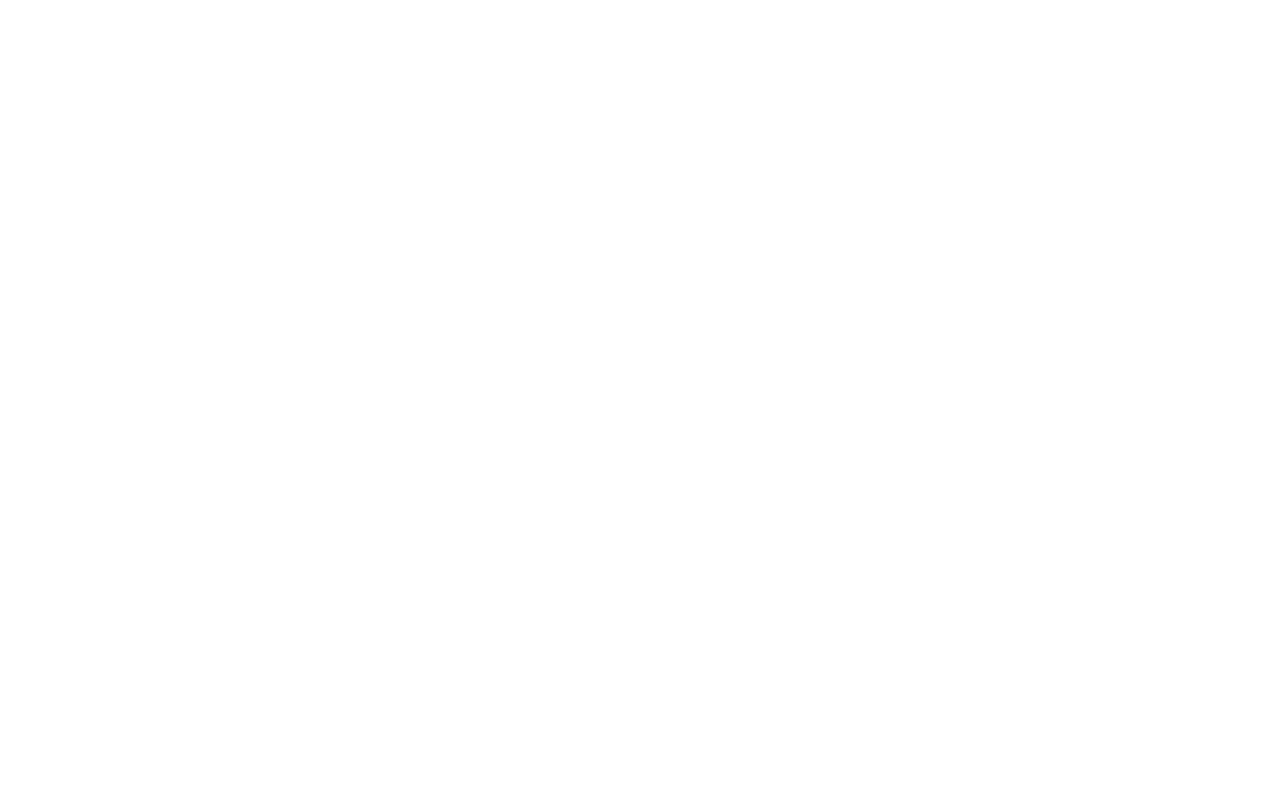
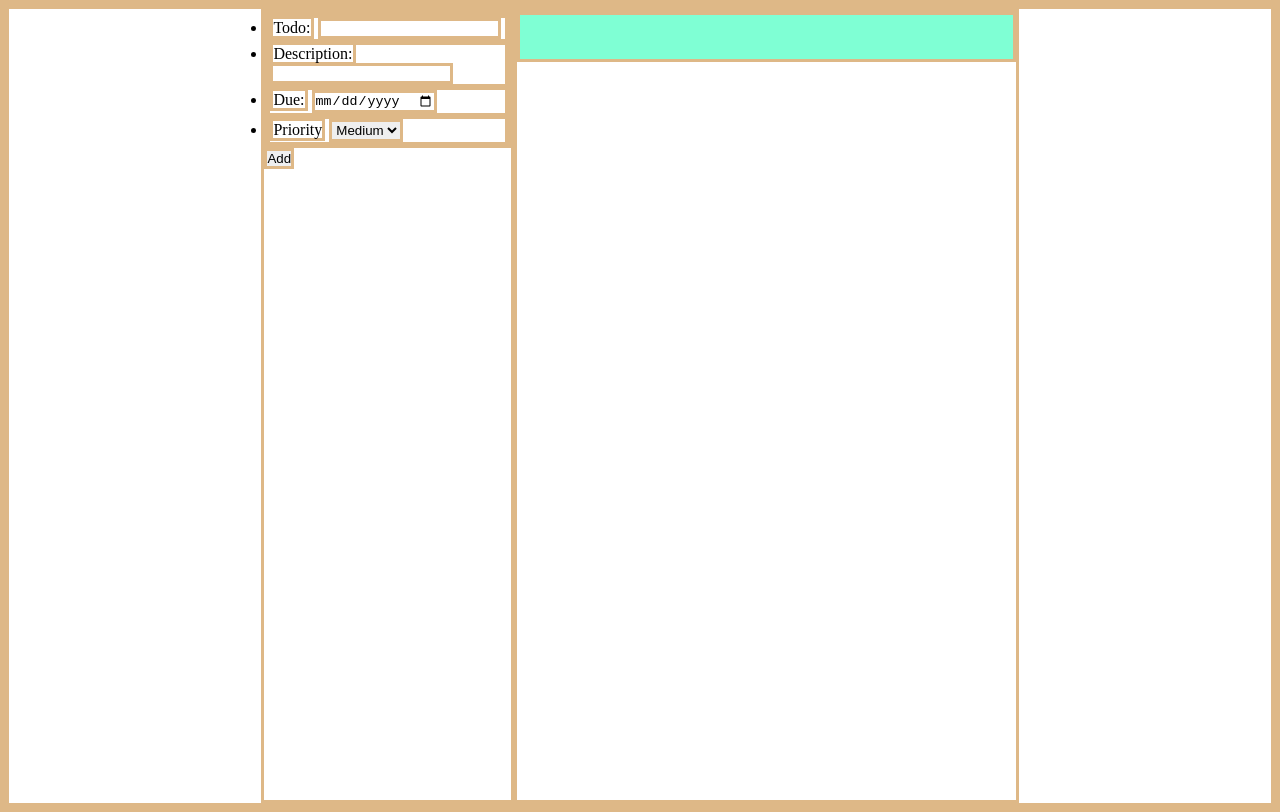
Before and after one commit to guyfoz77/todo-list, a plain HTML site: page index.html in a window 1280 px wide. Drawn offline with Linux system fonts and the light colour scheme.

Commit message:
Create function to write new todo data to array And add some things to the CSS

```diff
--- a/index.html
+++ b/index.html
@@ -8,6 +8,35 @@
     <link rel="stylesheet" href="style.css">
 </head>
 <body>
-
+    <div class="container">
+        <form action="" method="post" class="newTodo">
+            <ul>
+                <li>
+                    <label for="todoTitle">Todo:</label>
+                    <input type="text" name="todoTitle" id="todoTitle">
+                </li>
+                <li>
+                    <label for="description">Description:</label>
+                    <input type="text" name="description" id="description">
+                </li>
+                <li>
+                    <label for="dueDate">Due:</label>
+                    <input type="date" name="dueDate" id="dueDate">
+                </li>
+                <li>
+                    <label for="priority">Priority</label>
+                    <select name="priority" id="priority">
+                        <option value="Low">Low</option>
+                        <option value="Medium" selected>Medium</option>
+                        <option value="High">High</option>
+                    </select>
+                </li>
+            </ul>
+            <input type="button" value="Add">
+        </form>
+        <div class="todosContainer">
+            <div class="todoCard"></div>
+        </div>
+    </div>
 </body>
 </html>
--- a/style.css
+++ b/style.css
@@ -0,0 +1,30 @@
+* {
+    margin: 0;
+    padding: 0;
+    box-sizing: border-box;
+
+    border: solid burlywood;
+}
+html,
+body {
+    min-height: 100vh;
+    margin: 0 auto;
+}
+.container {
+    height: 100%;
+    min-height: 100vh;
+    display: flex;
+    justify-content: center;
+}
+    form {
+        width: 20%;
+    }
+
+
+    .todosContainer {
+        width: 40%;
+    }
+     .todoCard {
+        height: 50px;
+        background-color: aquamarine;
+     }
```
Also changed, not shown: main.js (+2 -2 lines).
